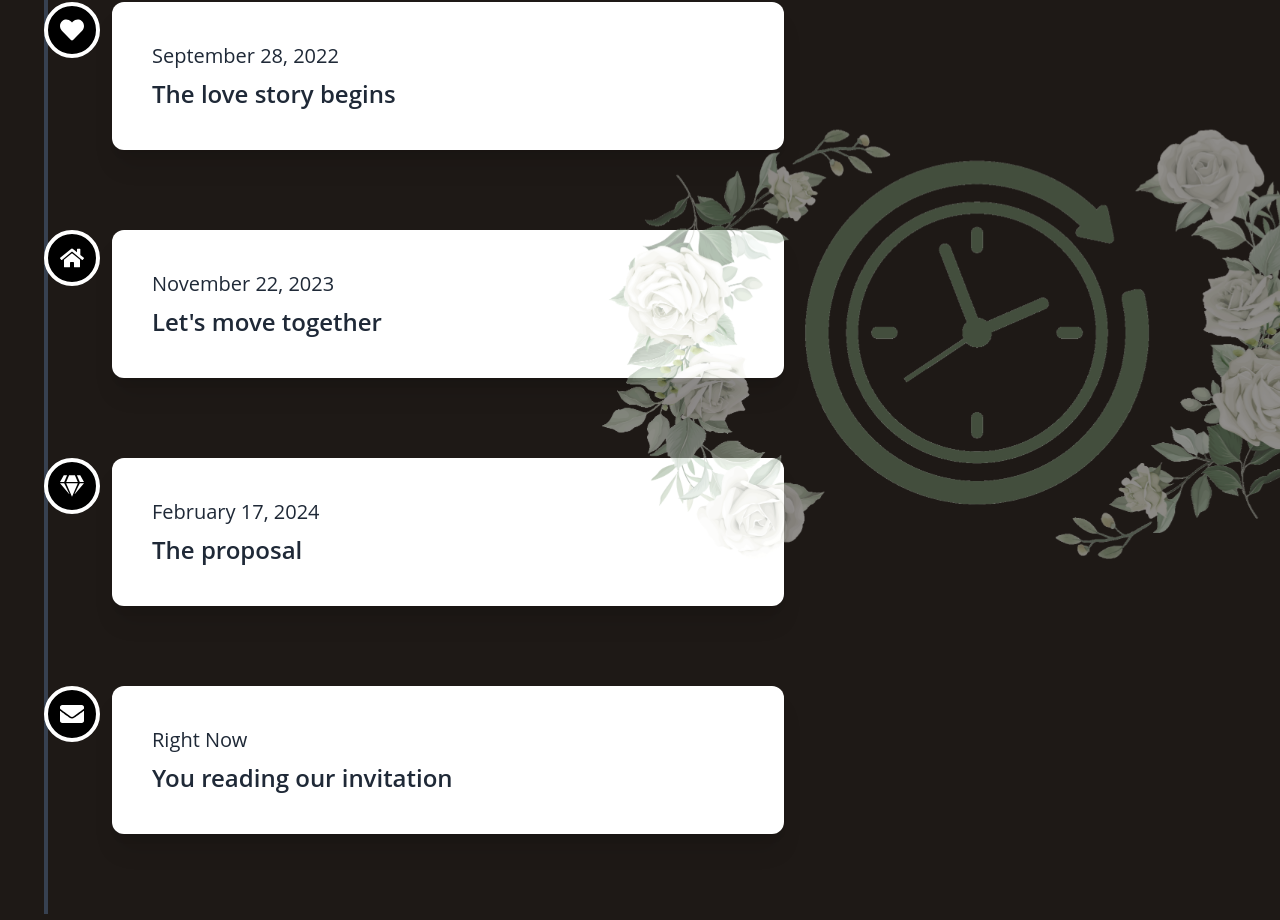
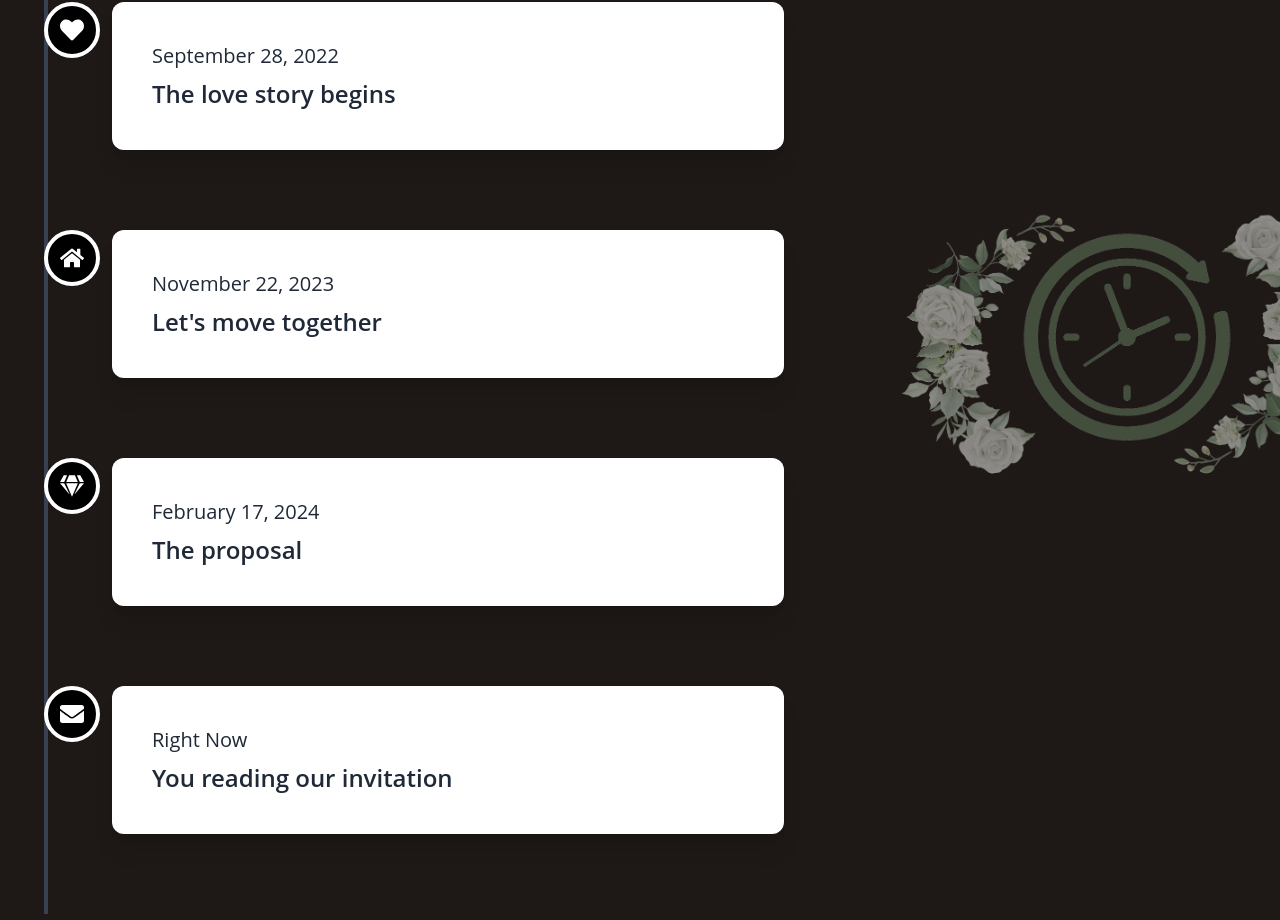
Before and after one commit to kostasmath23/wedding-invite-clean, a React (Vite) app: page / in a window 1280 px wide. Shown: the part 1859-2779 px from the top of the page. Built offline with nearby package versions, Linux system fonts and the light colour scheme.

Commit message:
Add files via upload

```diff
--- a/src/components/Timeline.jsx
+++ b/src/components/Timeline.jsx
@@ -59,7 +59,7 @@ export default function Timeline() {
           <img
             src="/images/timeline.png"
             alt="timeline"
-            className="w-2/3 max-w-[750px] md:w-[600px] lg:w-[750px] h-auto animate-pulse md:translate-x-24 translate-x-0"
+            className="w-2/3 max-w-[450px] md:w-[350px] lg:w-[450px] h-auto animate-pulse md:translate-x-24 translate-x-0"
           />
         </div>
       </div>
```
